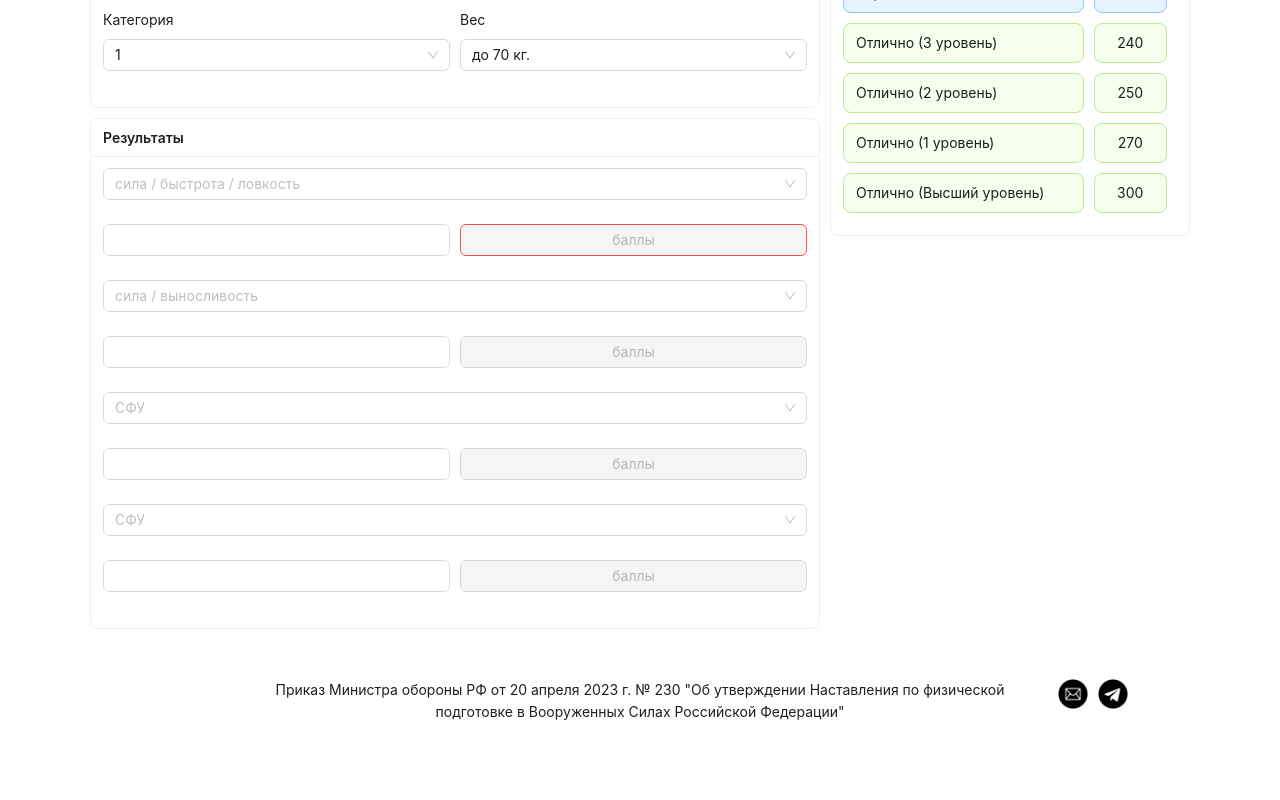
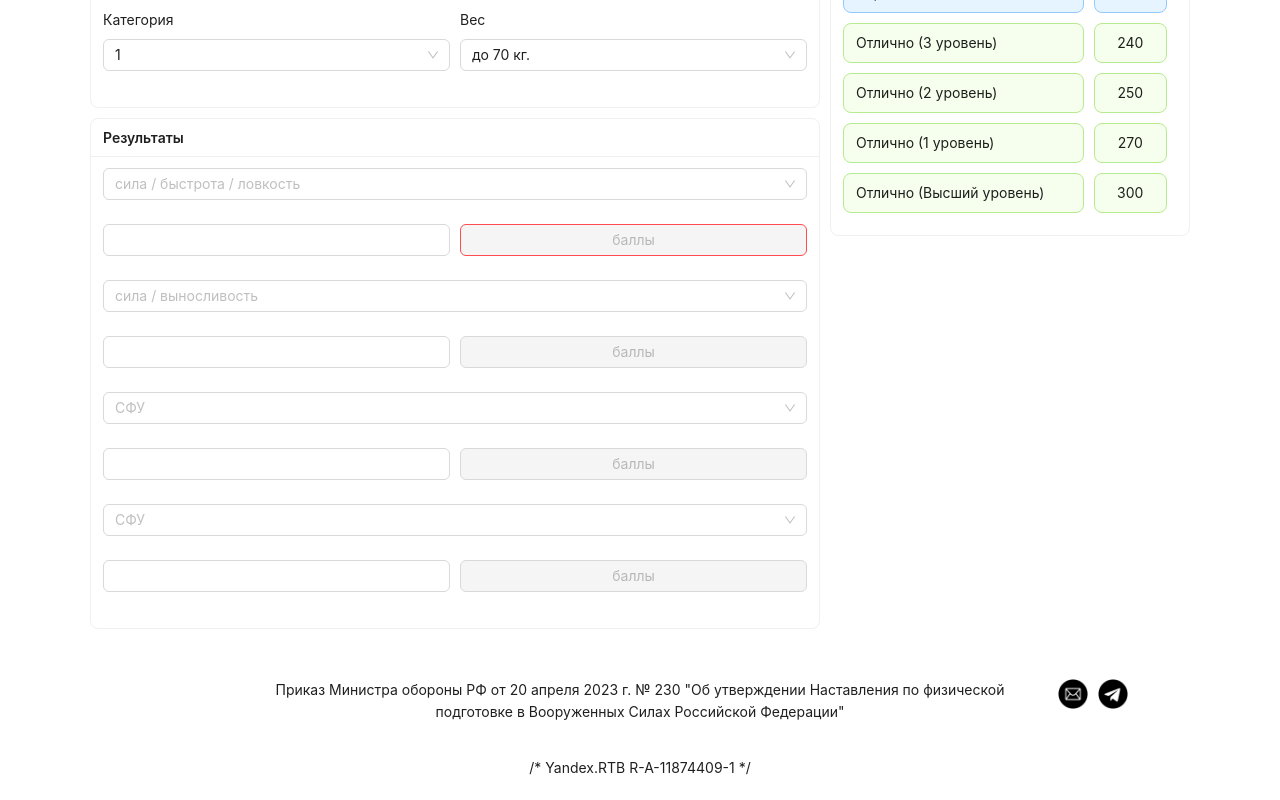
Before and after one commit to strangermos/fizocalc, a React (Vite) app: page / in a window 1280 px wide. Shown: the part 223-1023 px from the top of the page. Built offline with nearby package versions, Linux system fonts and the light colour scheme.

Commit message:
yndex many 0.1

```diff
--- a/src/components/layout/AppFooter.jsx
+++ b/src/components/layout/AppFooter.jsx
@@ -25,7 +25,6 @@ export default function AppFooter() {
 	})
 	return (
 		<Layout.Footer style={footerStyle}>
-			<div id='yandex_rtb_R-A-11874409-1'></div>
 			<div style={container}>
 				<Row>
 					<Col span={4}></Col>
@@ -71,6 +70,8 @@ export default function AppFooter() {
 					</Col>
 				</Row>
 			</div>
+			/* Yandex.RTB R-A-11874409-1 */
+			<div id='yandex_rtb_R-A-11874409-1'></div>
 		</Layout.Footer>
 	)
 }
```
